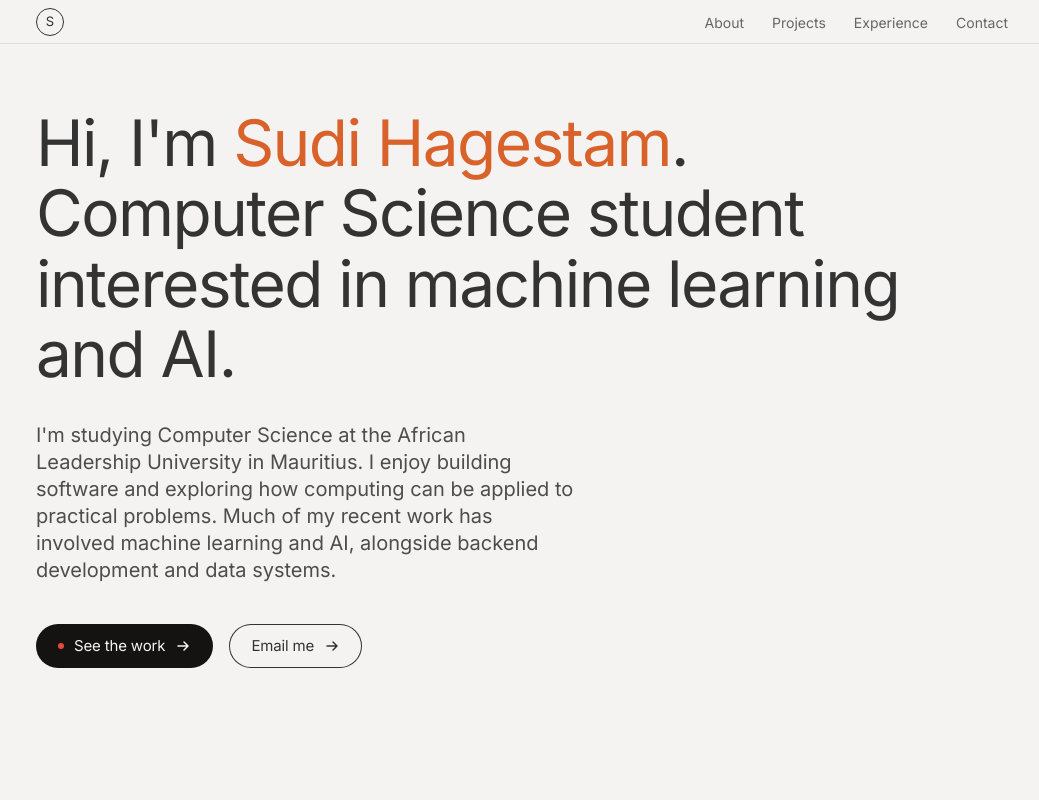
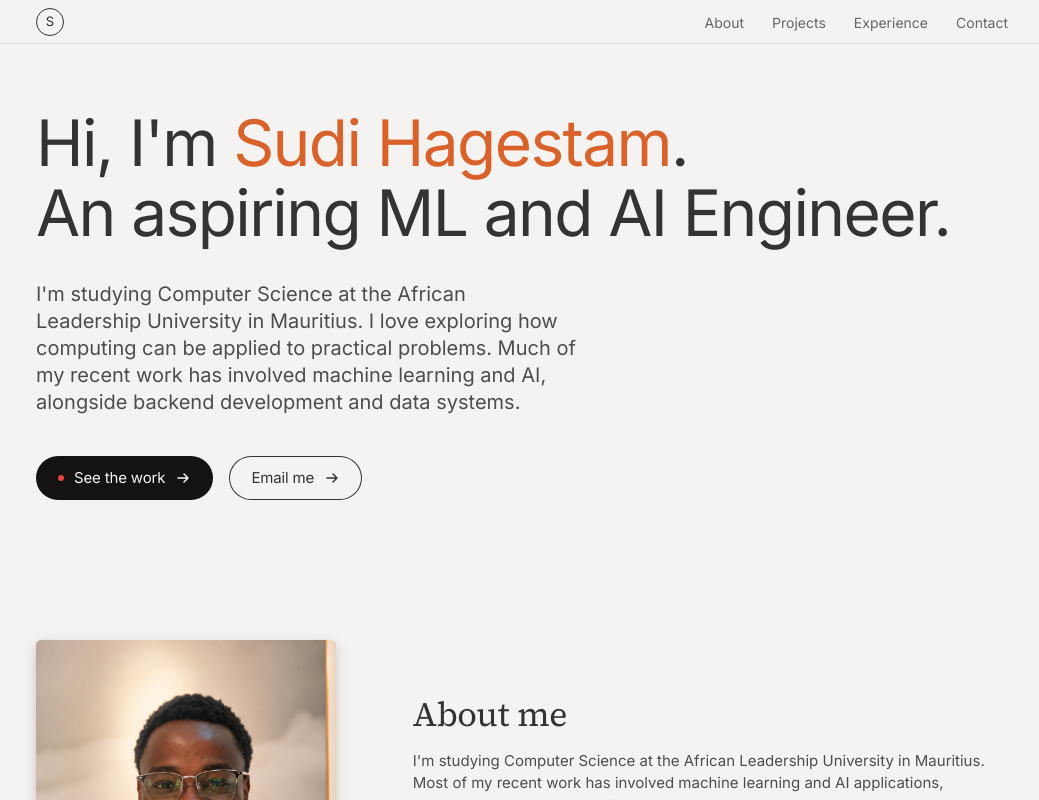
Before and after one commit to Hagestam/sudihagestam, a React (Vite) app: page / in a window 1280 px wide. Shown: the top 800 px of the page, without its empty margins (118-1157 px from the left). Built offline with nearby package versions, Linux system fonts and the light colour scheme.

Commit message:
update the hero section

```diff
--- a/src/data/content.js
+++ b/src/data/content.js
@@ -2,9 +2,9 @@
 
 export const profile = {
   name: "Sudi Hagestam",
-  heroTitle: ["Hi, I'm Sudi Hagestam.", "Computer Science student interested in machine learning and AI."],
+  heroTitle: ["Hi, I'm Sudi Hagestam.", "An aspiring ML and AI Engineer."],
   intro:
-    "I'm studying Computer Science at the African Leadership University in Mauritius. I enjoy building software and exploring how computing can be applied to practical problems. Much of my recent work has involved machine learning and AI, alongside backend development and data systems.",
+    "I'm studying Computer Science at the African Leadership University in Mauritius. I love exploring how computing can be applied to practical problems. Much of my recent work has involved machine learning and AI, alongside backend development and data systems.",
   about: [
     "I'm studying Computer Science at the African Leadership University in Mauritius. Most of my recent work has involved machine learning and AI applications, although I'm also interested in backend development and the systems that support them.",
     "I enjoy working through technical problems, experimenting with different approaches and seeing an idea develop into something that actually works.",
```
